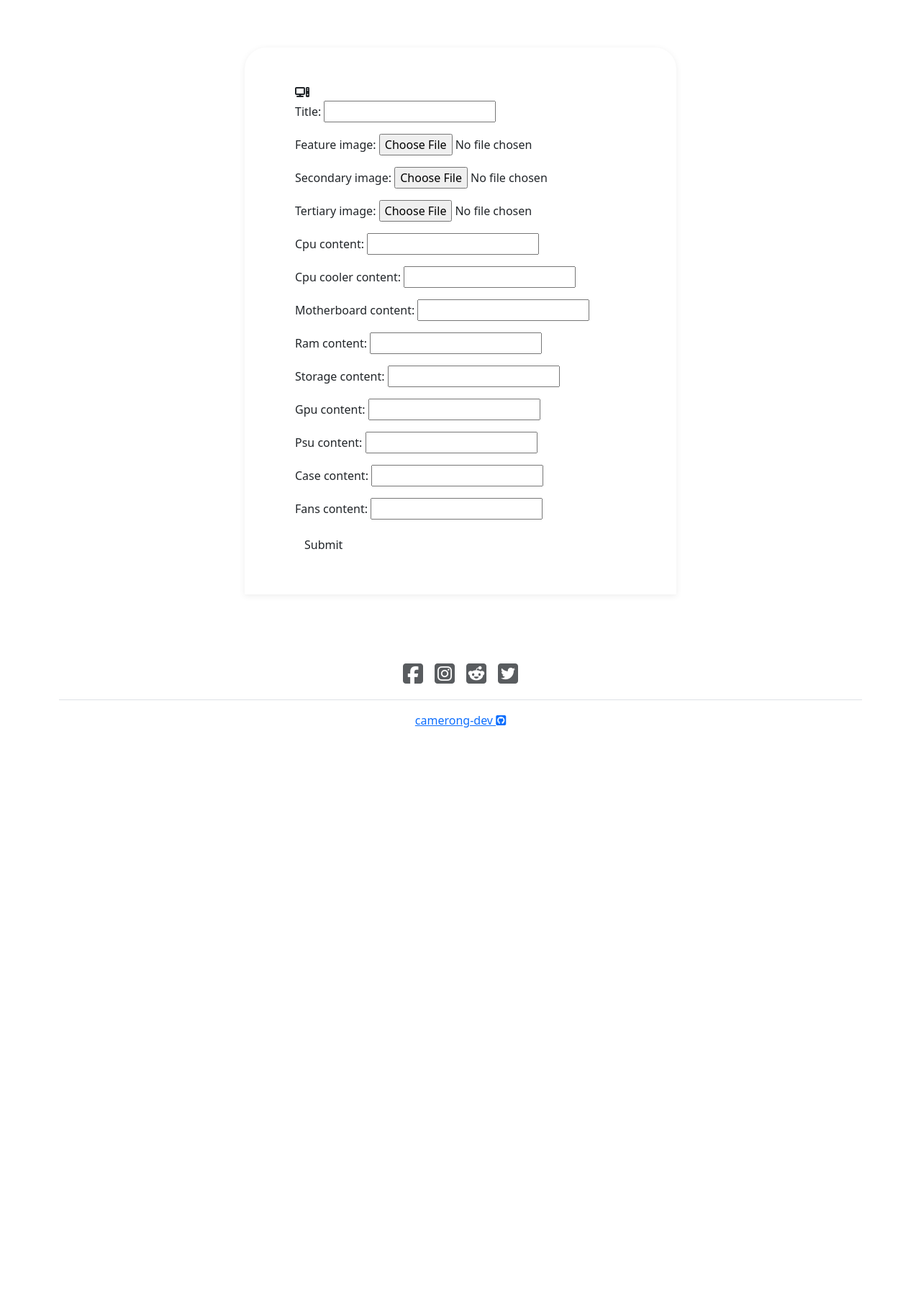
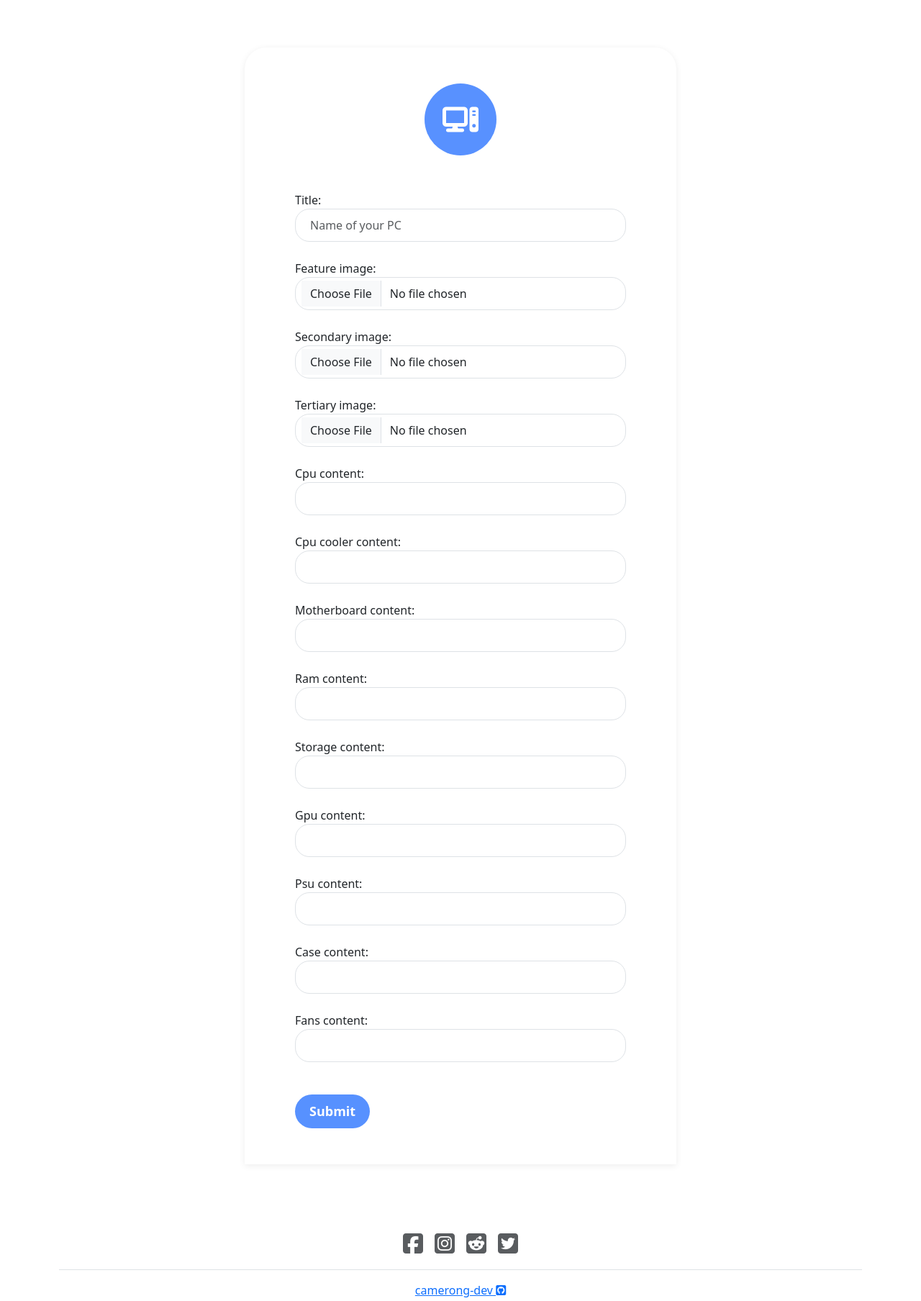
Before and after one commit to camerong-dev/inspire-pc, a Django app: page /add_pc/ in a window 1280 px wide. Shown: the part 56-1864 px from the top of the page at 72% size. Before the commit the page ends 1067 px from the top, so only its background shows below. Run offline with Django 3.2, Linux system fonts and the light colour scheme; some libraries are stand-ins or nearby versions.

Commit message:
Style form page

```diff
--- a/inspiration/forms.py
+++ b/inspiration/forms.py
@@ -7,7 +7,7 @@ class PostForm(forms.ModelForm):
         model = Post
         fields = ('title', 'feature_image', 'secondary_image', 'tertiary_image', 'cpu_content', 'cpu_cooler_content', 'motherboard_content', 'ram_content', 'storage_content', 'gpu_content', 'psu_content', 'case_content', 'fans_content')
 
-        widget = {
+        widgets = {
             'title': forms.TextInput(attrs={'class': 'form-control item', 'placeholder': 'Name of your PC'}),
             'feature_image': forms.FileInput(attrs={'class': 'form-control item'}),
             'secondary_image': forms.FileInput(attrs={'class': 'form-control item'}),
--- a/static/css/style.css
+++ b/static/css/style.css
@@ -1,5 +1,6 @@
+
 .registration-form{
-    padding: 50px 0;
+	padding: 50px 0;
 }
 
 .registration-form form{
@@ -11,3 +12,46 @@
     border-top-right-radius: 30px;
     box-shadow: 0px 2px 10px rgba(0, 0, 0, 0.075);
 }
+
+.registration-form .form-icon{
+	text-align: center;
+    background-color: #5891ff;
+    border-radius: 50%;
+    font-size: 40px;
+    color: white;
+    width: 100px;
+    height: 100px;
+    margin: auto;
+    margin-bottom: 50px;
+    line-height: 100px;
+}
+
+.registration-form .item{
+	border-radius: 20px;
+    margin-bottom: 25px;
+    padding: 10px 20px;
+}
+
+.registration-form .create-pc{
+    border-radius: 30px;
+    padding: 10px 20px;
+    font-size: 18px;
+    font-weight: bold;
+    background-color: #5791ff;
+    border: none;
+    color: white;
+    margin-top: 20px;
+}
+
+@media (max-width: 576px) {
+    .registration-form form{
+        padding: 50px 20px;
+    }
+
+    .registration-form .form-icon{
+        width: 70px;
+        height: 70px;
+        font-size: 30px;
+        line-height: 70px;
+    }
+}
--- a/templates/add_pc.html
+++ b/templates/add_pc.html
@@ -8,13 +8,13 @@
 <div class="registration-form">
     <form>
         <div class="form-icon">
-            <span><i class= "fa fa-light fa-computer"></i></span>
+            <span><i class= "fa fa-thin fa-computer"></i></span>
         </div>
         <div class="form-group">
             <form method="POST" enctype="multipart/form-data">
                 {% csrf_token %}
                 {{ form.as_p }}
-                <button type='submit' class='btn btn-block'>Submit</button>
+                <button type='submit' class='btn btn-block create-pc'>Submit</button>
         </div>
 </div>
 
```
